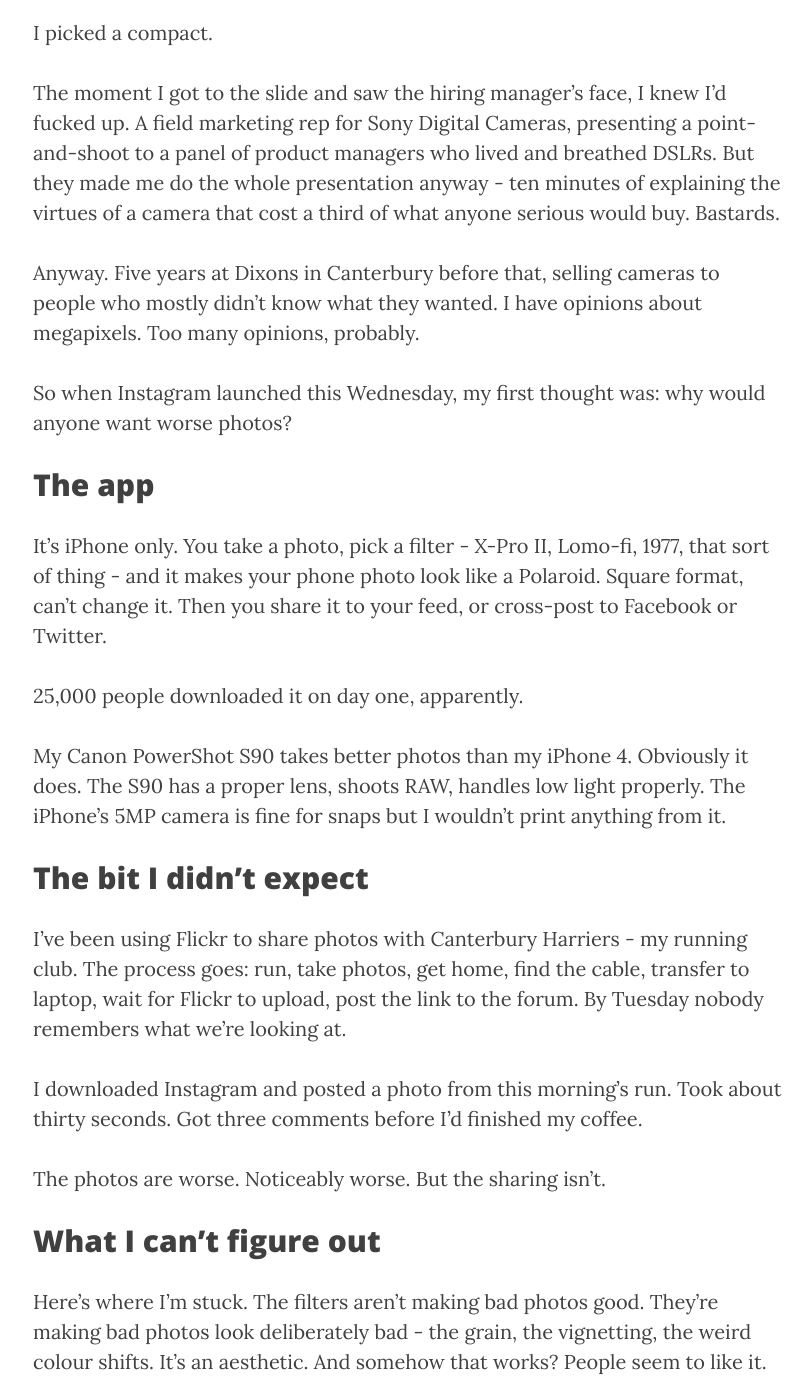
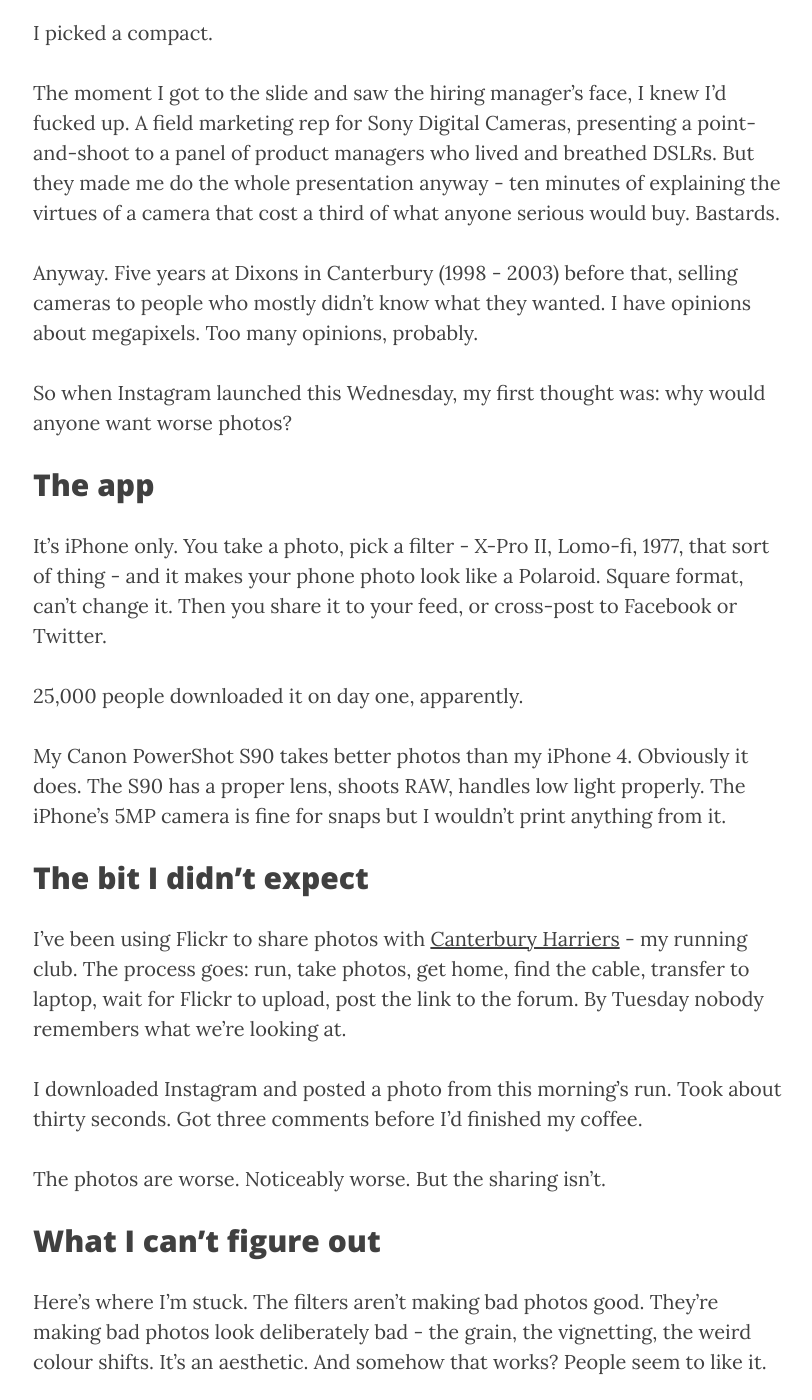
Before and after one commit to seanreillyesq/seanreillyesq.github.io, a Jekyll site: the page built from _posts/2010-10-01-instagram-and-the-visual-web.markdown, in a window 1280 px wide and 1400 px high, scrolled down 776 px. Shown: the whole window, without its empty margins (232-1044 px from the left). Built offline with Jekyll 4.4.1, drawn with Linux system fonts in a browser that asks for light colours; comment, search, counter and statistics services are not loaded.

Commit message:
Add Dixons dates and Canterbury Harriers link

```diff
--- a/_posts/2010-10-01-instagram-and-the-visual-web.markdown
+++ b/_posts/2010-10-01-instagram-and-the-visual-web.markdown
@@ -18,7 +18,7 @@
 
 The moment I got to the slide and saw the hiring manager's face, I knew I'd fucked up. A field marketing rep for Sony Digital Cameras, presenting a point-and-shoot to a panel of product managers who lived and breathed DSLRs. But they made me do the whole presentation anyway - ten minutes of explaining the virtues of a camera that cost a third of what anyone serious would buy. Bastards.
 
-Anyway. Five years at Dixons in Canterbury before that, selling cameras to people who mostly didn't know what they wanted. I have opinions about megapixels. Too many opinions, probably.
+Anyway. Five years at Dixons in Canterbury (1998 - 2003) before that, selling cameras to people who mostly didn't know what they wanted. I have opinions about megapixels. Too many opinions, probably.
 
 So when Instagram launched this Wednesday, my first thought was: why would anyone want worse photos?
 
@@ -32,7 +32,7 @@
 
 ## The bit I didn't expect
 
-I've been using Flickr to share photos with Canterbury Harriers - my running club. The process goes: run, take photos, get home, find the cable, transfer to laptop, wait for Flickr to upload, post the link to the forum. By Tuesday nobody remembers what we're looking at.
+I've been using Flickr to share photos with <a href="https://www.canterburyharriers.org/" target="_blank">Canterbury Harriers</a> - my running club. The process goes: run, take photos, get home, find the cable, transfer to laptop, wait for Flickr to upload, post the link to the forum. By Tuesday nobody remembers what we're looking at.
 
 I downloaded Instagram and posted a photo from this morning's run. Took about thirty seconds. Got three comments before I'd finished my coffee.
 
```
